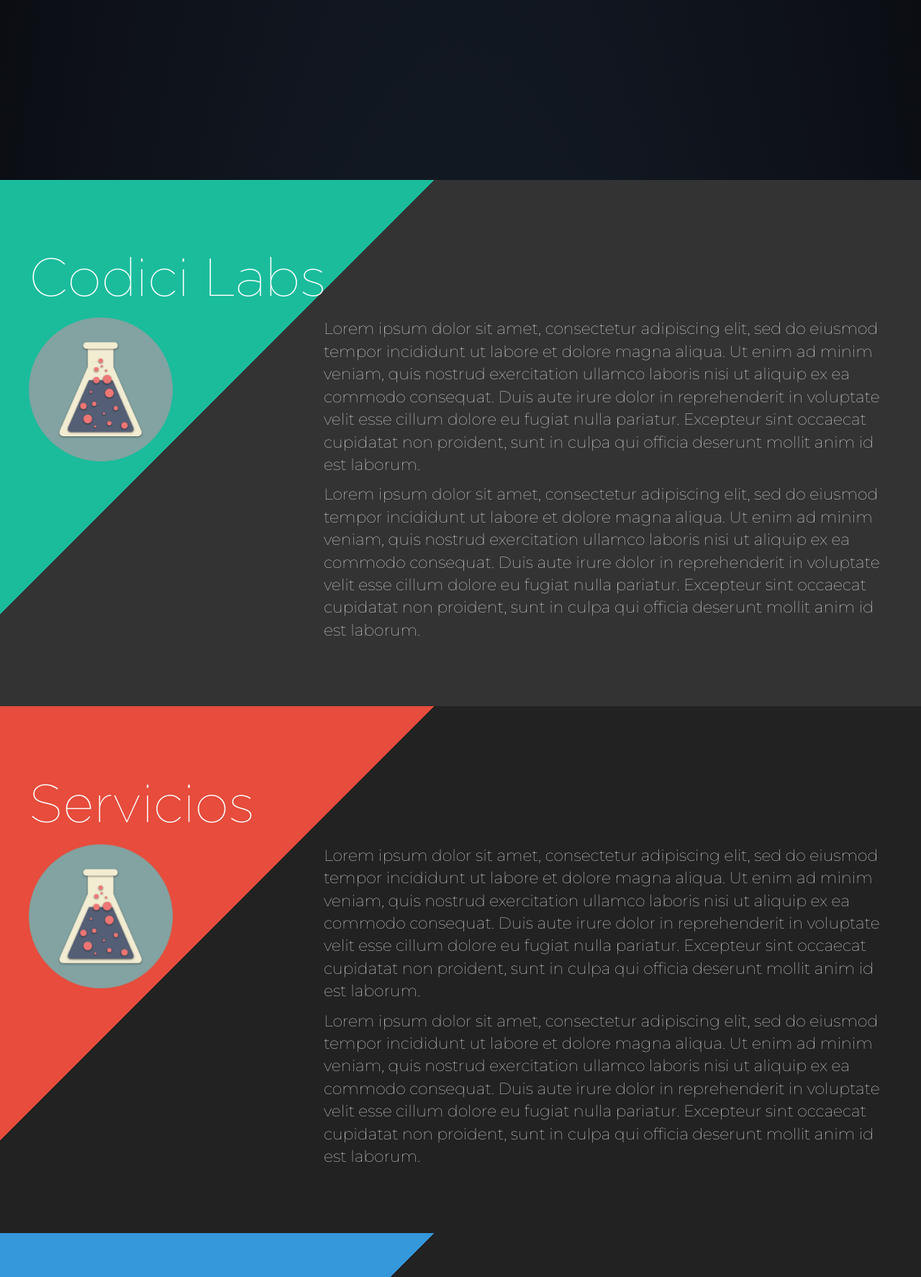
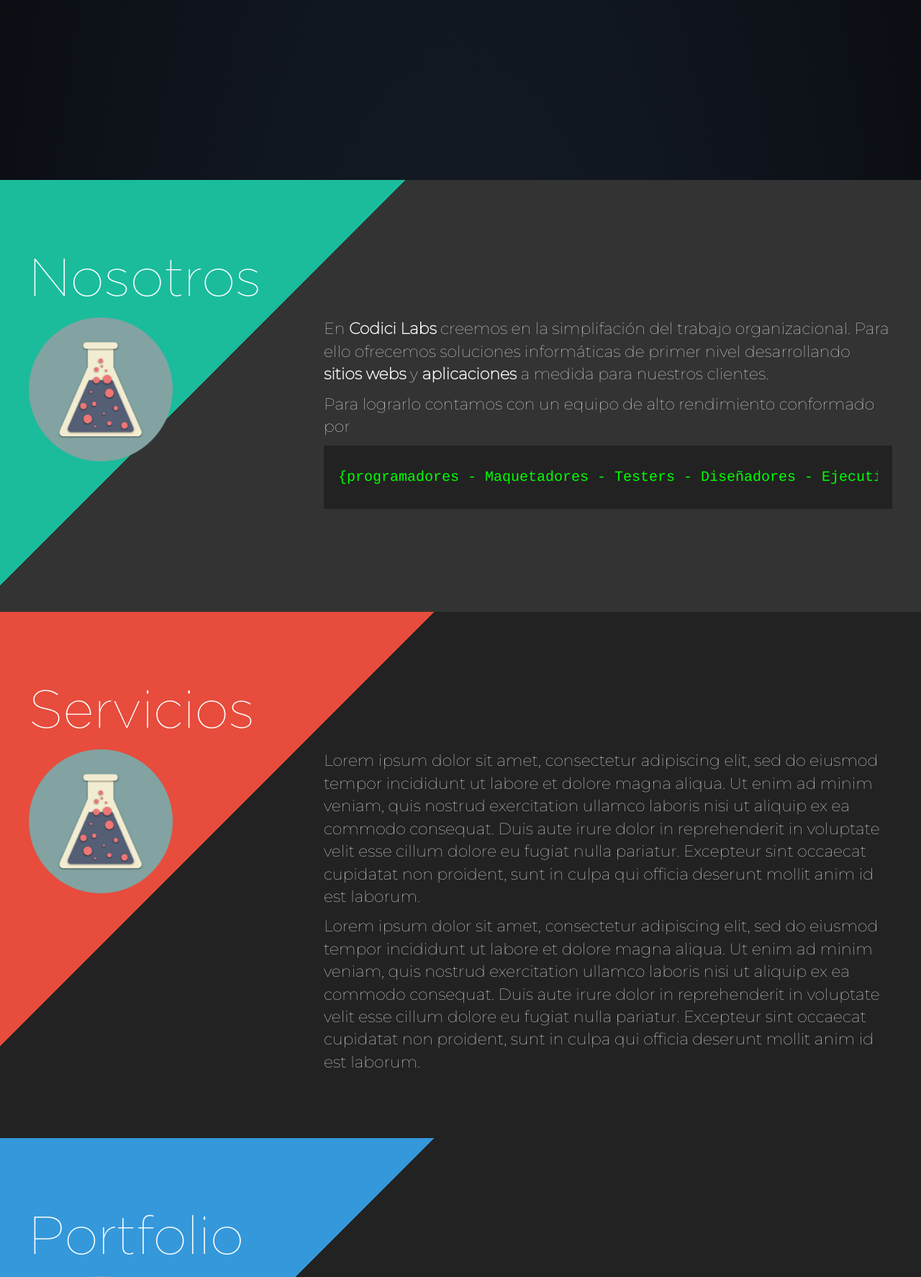
Before and after one commit to codicilabs/landing-page, a PHP site: page /new/index.html in a window 1280 px wide. Shown: the part 850-2624 px from the top of the page at 72% size. Run offline with PHP 8.4, Linux system fonts and the light colour scheme; some web fonts are replaced.

Commit message:
agrego texto nosotros y animacion

```diff
--- a/new/css/effects.css
+++ b/new/css/effects.css
@@ -247,3 +247,48 @@ no-js .ip-header .ip-logo svg path .fill-black {
 	}
 
 }
+
+.code{
+	background-color: #222;
+ 	padding:20px ;
+}
+p.animated-text{
+  color: lime;
+  font-family: "Courier";
+  font-size: 20px;
+  margin: 10px 0px;
+  white-space: nowrap;
+  overflow: hidden;
+
+  width: 100%;
+  animation: type 4s steps(60, end);
+}
+
+p.animated-text:nth-child(2){
+  animation: type2 8s steps(60, end);
+}
+
+
+
+.animated-text span{
+  animation: blink 1s infinite;
+}
+
+
+@keyframes type{
+  from { width: 0; }
+}
+
+@keyframes type2{
+  0%{width: 0;}
+  50%{width: 0;}
+  100%{ width: 100; }
+}
+
+@keyframes blink{
+  to{opacity: .0;}
+}
+
+::selection{
+  background: black;
+}
--- a/new/index.html
+++ b/new/index.html
@@ -160,13 +160,16 @@
 
 		<!-- Section -->
 		<section class="nosotros" id="nosotros" data-color="#1abc9c">
-			<h2>Codici Labs</h2>
+			<h2>Nosotros</h2>
 			<div class="row">
 				<div class="col-md-4 section-icon"><img src="img/school.ico" width="200"></div>
 				<div class="col-md-8">
-					<p>Lorem ipsum dolor sit amet, consectetur adipiscing elit, sed do eiusmod tempor incididunt ut labore et dolore magna aliqua. Ut enim ad minim veniam, quis nostrud exercitation ullamco laboris nisi ut aliquip ex ea commodo consequat. Duis aute irure dolor in reprehenderit in voluptate velit esse cillum dolore eu fugiat nulla pariatur. Excepteur sint occaecat cupidatat non proident, sunt in culpa qui officia deserunt mollit anim id est laborum.</p>
+					<p>En <b>Codici Labs</b> creemos en la simplifación del trabajo organizacional. Para ello ofrecemos soluciones informáticas de primer nivel desarrollando <strong>sitios webs</strong> y <strong>aplicaciones</strong> a medida para nuestros clientes.</p>
 
-					<p>Lorem ipsum dolor sit amet, consectetur adipiscing elit, sed do eiusmod tempor incididunt ut labore et dolore magna aliqua. Ut enim ad minim veniam, quis nostrud exercitation ullamco laboris nisi ut aliquip ex ea commodo consequat. Duis aute irure dolor in reprehenderit in voluptate velit esse cillum dolore eu fugiat nulla pariatur. Excepteur sint occaecat cupidatat non proident, sunt in culpa qui officia deserunt mollit anim id est laborum.</p>
+					<p> Para lograrlo contamos con un equipo de alto rendimiento conformado por</p>
+					<div class="code">
+						<p class="animated-text">{programadores - Maquetadores - Testers - Diseñadores - Ejecutivos de cuentas} <span> | </span></p>
+					</div>
 				</div>
 			</div>
 		</section>
```
